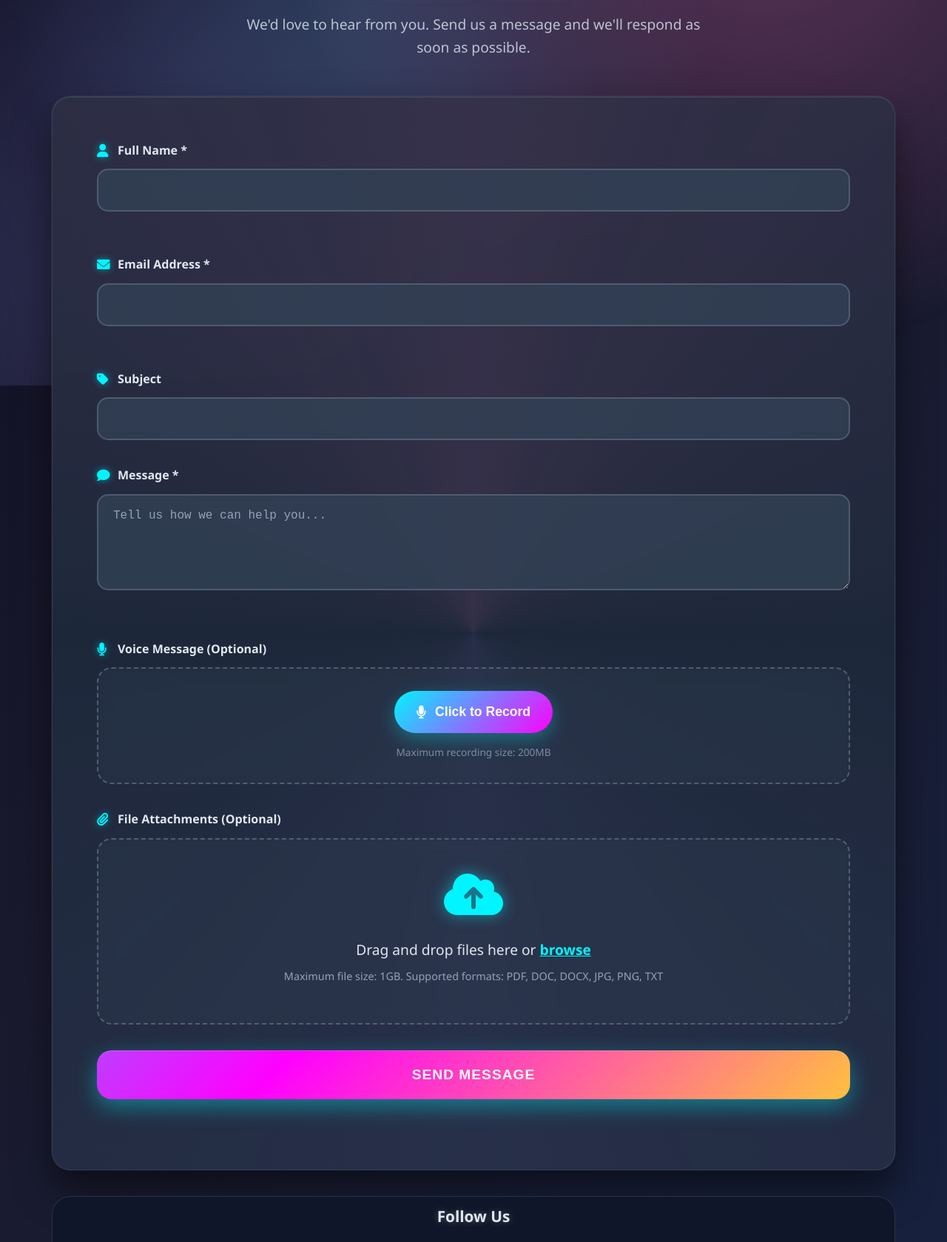
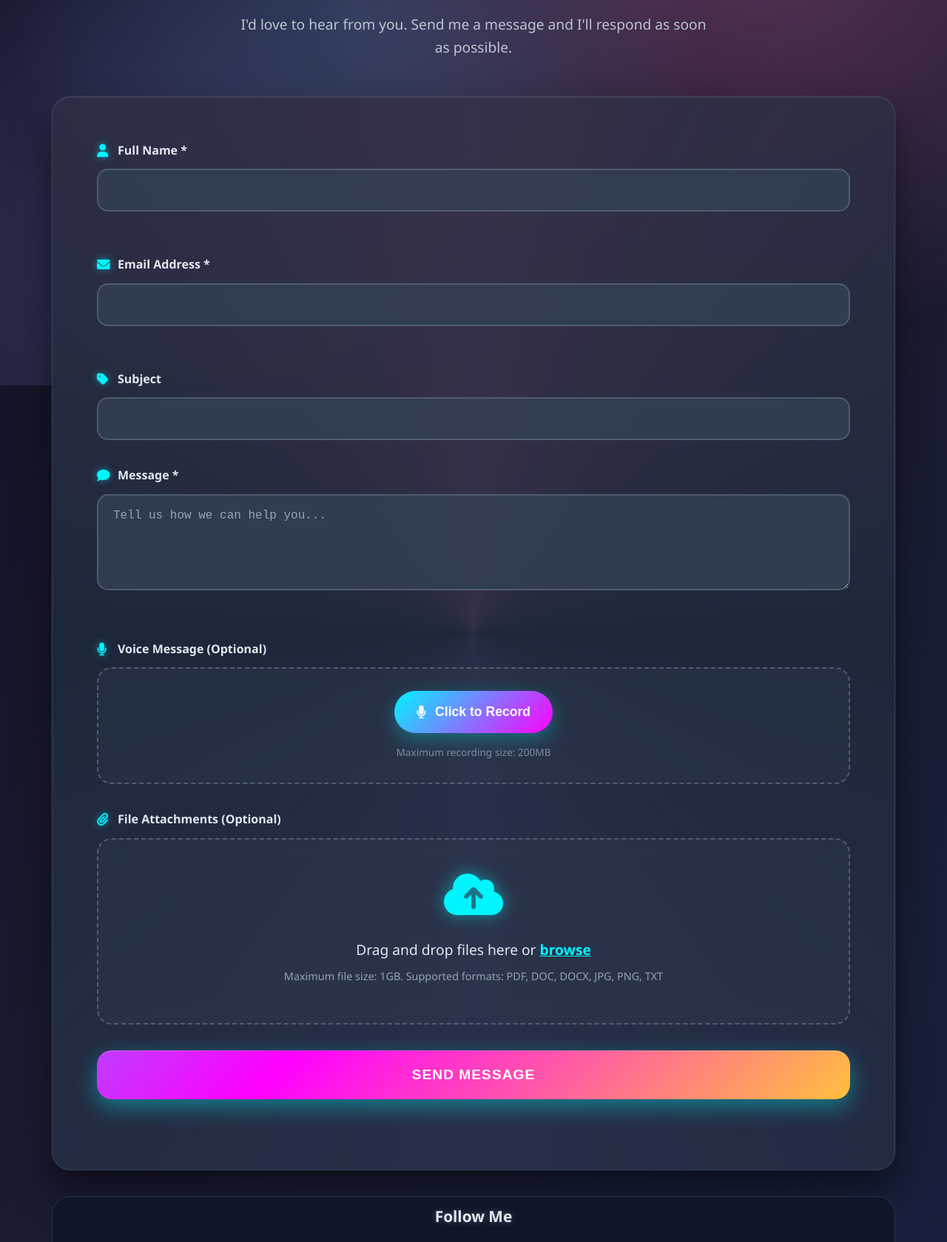
Before and after one commit to subhadotcom/Contact_to_Subha, a plain HTML site: page index.html in a window 1280 px wide. Shown: the part 279-1958 px from the top of the page at 74% size. Drawn offline with Linux system fonts and the light colour scheme.

Commit message:
Update index.html

```diff
--- a/index.html
+++ b/index.html
@@ -35,7 +35,7 @@
             </div>
             <div class="header-description">
                 <h2>Get In Touch</h2>
-                <p>We'd love to hear from you. Send us a message and we'll respond as soon as possible.</p>
+                <p>I'd love to hear from you. Send me a message and I'll respond as soon as possible.</p>
             </div>
         </header>
 
@@ -172,7 +172,7 @@
         <footer class="main-footer">
             <div class="footer-content">
                 <div class="footer-section social-section">
-                    <h4>Follow Us</h4>
+                    <h4>Follow Me</h4>
                     <div class="social-icons">
                         <a href="https://twitter.com/subhadipdotcom" target="_blank" rel="noopener noreferrer" aria-label="Twitter">
                             <i class="fab fa-twitter"></i>
```
